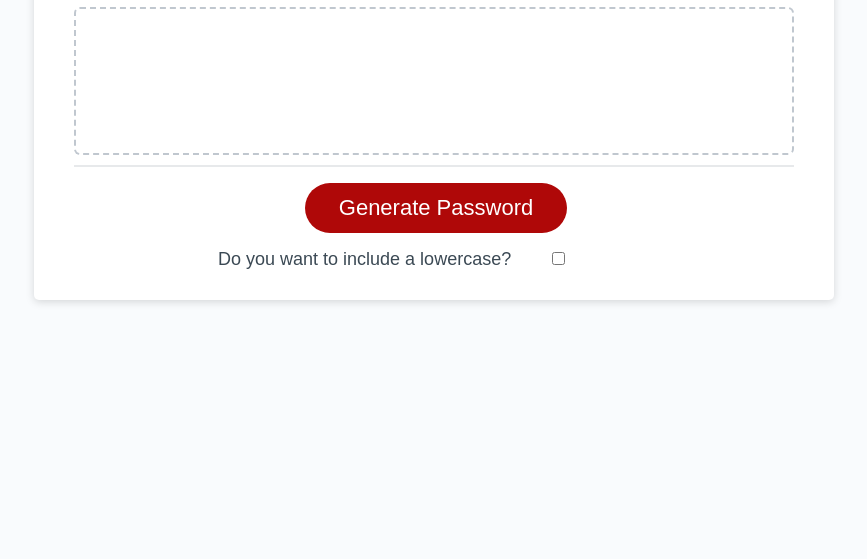
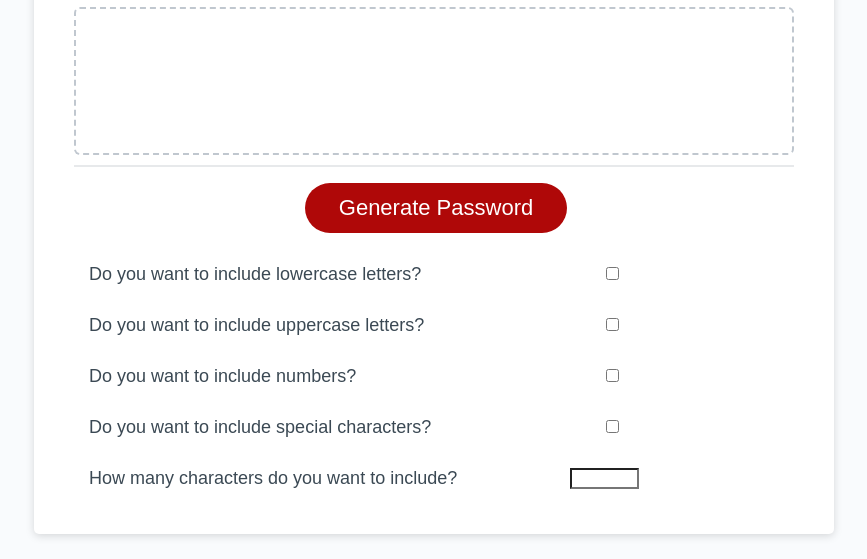
Before and after one commit to junnel308/challenge3-password, a plain HTML site: page index.html in a window 1280 px wide. Both pictures are taken after a click on the button "Generate Password". Shown: the part 241-800 px from the top of the page, without its empty margins (206-1073 px from the left). Drawn offline with Linux system fonts and the light colour scheme.

Commit message:
added prompt elements to password gen

```diff
--- a/assets/css/style.css
+++ b/assets/css/style.css
@@ -52,7 +52,6 @@ header {
 }
 
 .card-body {
-  position: relative;
   min-height: 100px;
 }
 
@@ -74,35 +73,36 @@ header {
   clear: both;
 }
 
-#prompt1{
+#footer-prompt {
   display: none;
 }
 
-#prompt1.active {
+
+#footer-prompt.active.active {
   display: block;
-  padding-left: 7rem;
-  background-size: 25px;
 }
 
-#label1 {
-  padding: 2rem;
-
-}
-
-#prompt2 {
-  display: none;
-}
-
-#prompt2.active {
-  display: block;
-  padding-left: 7rem;
-  background-size: 10px;
+.prompt {
+  padding: 15px;
 }
 
 .option-box {
-  display: inline-block;
-  padding: 10px;
+  display: flex;
+  justify-content: center;
+  align-items: center;
+  flex-direction: column;
+  float: right;
+  margin-right: 10rem;
+  background-color: #c0c7cf;
+}
 
+#includeCharacters {
+  padding-left: 7px;
+  margin-right: 8.75rem;
+  background-color: white;
+  display: flex;
+  justify-content: center;
+  align-items: center;
 }
 
 .btn {
--- a/assets/javascript/script.js
+++ b/assets/javascript/script.js
@@ -1,6 +1,17 @@
 
 var generateBtn = document.querySelector("#generate");
-var optionSelect = document.querySelector("#includeLowercase");
+var includeCharacters = document.querySelector("#includeCharacters");
+var includeLowercase = document.querySelector("#includeLowercase");
+var includeUppercase = document.querySelector("#includeUppercase");
+var includeNumbers = document.querySelector("#includeNumbers");
+var includeSpecialCharacters = document.querySelector("#includeSpecialCharacters");
+var writePassword = document.querySelector("#password");
+var choiceSelection = document.querySelector("#choice-selection");
+
+includeLowercase = "abcdefghijklmnopqrstuvwxyz";
+includeUppercase = "ABCDEFGHIJKLMNOPQRSTUVWXYZ";
+includeNumbers = "0123456789";
+includeSpecialCharacters = "!@#$%^&*()+-/<>.,;:}{][";
 
 
 // Write password to the #password input
@@ -17,12 +28,31 @@ function writePassword() {
 generateBtn.addEventListener("click", writePassword);
 */
 
-
-generateBtn.addEventListener("click", function(event) {
-  document.getElementById('prompt1').classList.toggle ('active');
+generateBtn.addEventListener("click", function(event){
+  document.getElementById('footer-prompt').classList.toggle('active');
 });
 
+choiceSelection.addEventListener('submit', function(event) {
+  var includeCharacters= includeCharacters.value;
+  var includeLowercase = includeLowercase.checked;
+  var includeUppercase = includeUppercase.checked;
+  var includeNumbers = includeNumbers.checked;
+  var includeSpecialCharacters = includeSpecialCharacters.checked;
+  var password = document.generatePassword(includeLowercase, includeUppercase, includeNumbers, includeSpecialCharacters, includeCharacters);
+  writePassword.value = password
+})
 
-optionSelect.addEventListener("click", function(event) {
-  document.getElementById('prompt2').classList.toggle ('active');
-});
+function generatePassword(includeLowercase, includeUppercase, includeNumbers, includeSpecialCharacters, includeCharacters) {
+  var char = "abcdefghijklmnopqrstuvwxyzABCDEFGHIJKLMNOPQRSTUVWXYZ0123456789!@#$%^&*()-+/=_[]{}|;:"
+  if(includeLowercase) char = char.includeLowercase
+  if(includeUppercase) char = char.includeUppercase
+  if(includeNumbers) char = char.includeNumbers
+  if(includeSpecialCharacters) char = char.includeSpecialCharacters
+
+  var passwordText = []
+  for (var i = 0; i < characterLength; i++) {
+    var charRandom = char[Math.floor(Math.random() * characterLength)]
+    passwordText.push(String.fromCharCode(char))
+  }
+
+}
--- a/index.html
+++ b/index.html
@@ -8,7 +8,7 @@
     <link rel="stylesheet" href="./assets/css/style.css" />
   </head>
   <body>
-    <div class="wrapper">
+    <div id="choice-selection" class="wrapper">
       <header>
         <h1>Password Generator</h1>
       </header>
@@ -25,23 +25,44 @@
             placeholder="Your Secure Password"
             aria-label="Generated Password"
           >
-        </textarea>
+          </textarea>
         </div>
 
         <div class="card-footer">
           <button id="generate" class="btn">Generate Password</button>
         </div>
 
-        <div id="prompt1">
-          <label for="includeLowercase" id="label1">Do you want to include a lowercase?</label>
-          <input type="checkbox" class="option-box" id="includeLowercase">
-        </checkbox>
+        <div id="footer-prompt">
+          <div class="prompt">
+            <label for="includeLowercase">Do you want to include lowercase letters?
+              <input type="checkbox" class="option-box" id="includeLowercase"></input>
+            </label>
+          </div>
+
+        <div class="prompt">
+          <label for="includeUppercase">Do you want to include uppercase letters?
+            <input type="checkbox" class="option-box" id="includeUppercase"></input>
+        </label>
         </div>
 
-        <div id="prompt2">
-          <label for="includeUppercase" id="label1">Do you want to include a uppercase?</label>
-          <input type="checkbox" class="option-box" id="includeUppercase">
-        </input>
+        <div class="prompt">
+          <label for="includeNumbers">Do you want to include numbers?
+            <input type="checkbox" class="option-box" id="includeNumbers"></input>
+        </label>
+        </div>
+
+        <div class="prompt">
+          <label for="includeSpecialCharacters">Do you want to include special characters?
+            <input type="checkbox" class="option-box" id="includeSpecialCharacters"></input>
+        </label>
+        </div>
+
+        <div class="prompt">
+          <label for="includeCharacters">How many characters do you want to include?
+            <input type="number" max="128" min="8" class="option-box" id="includeCharacters"></input>
+        </label>
+        </div>
+
         </div>
 
       </div>
```
